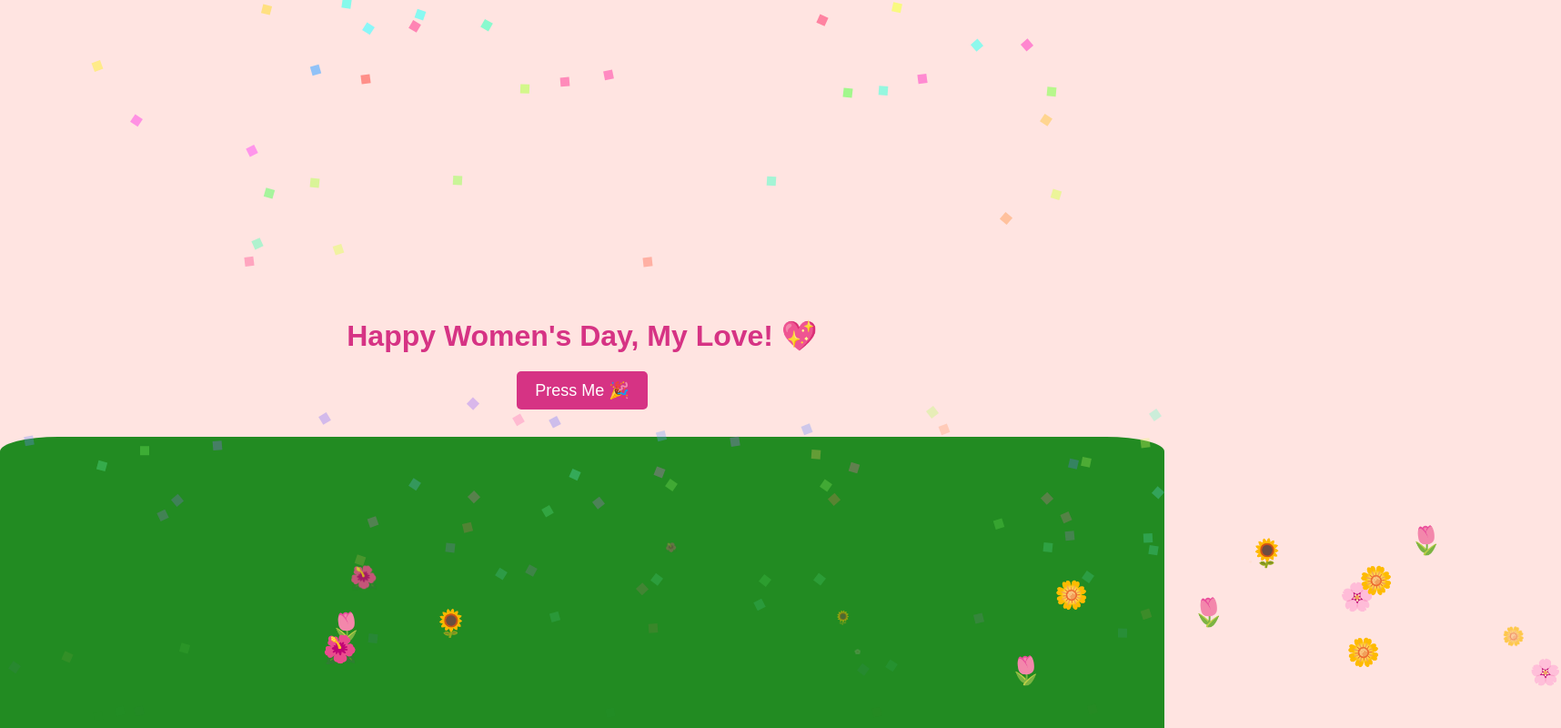
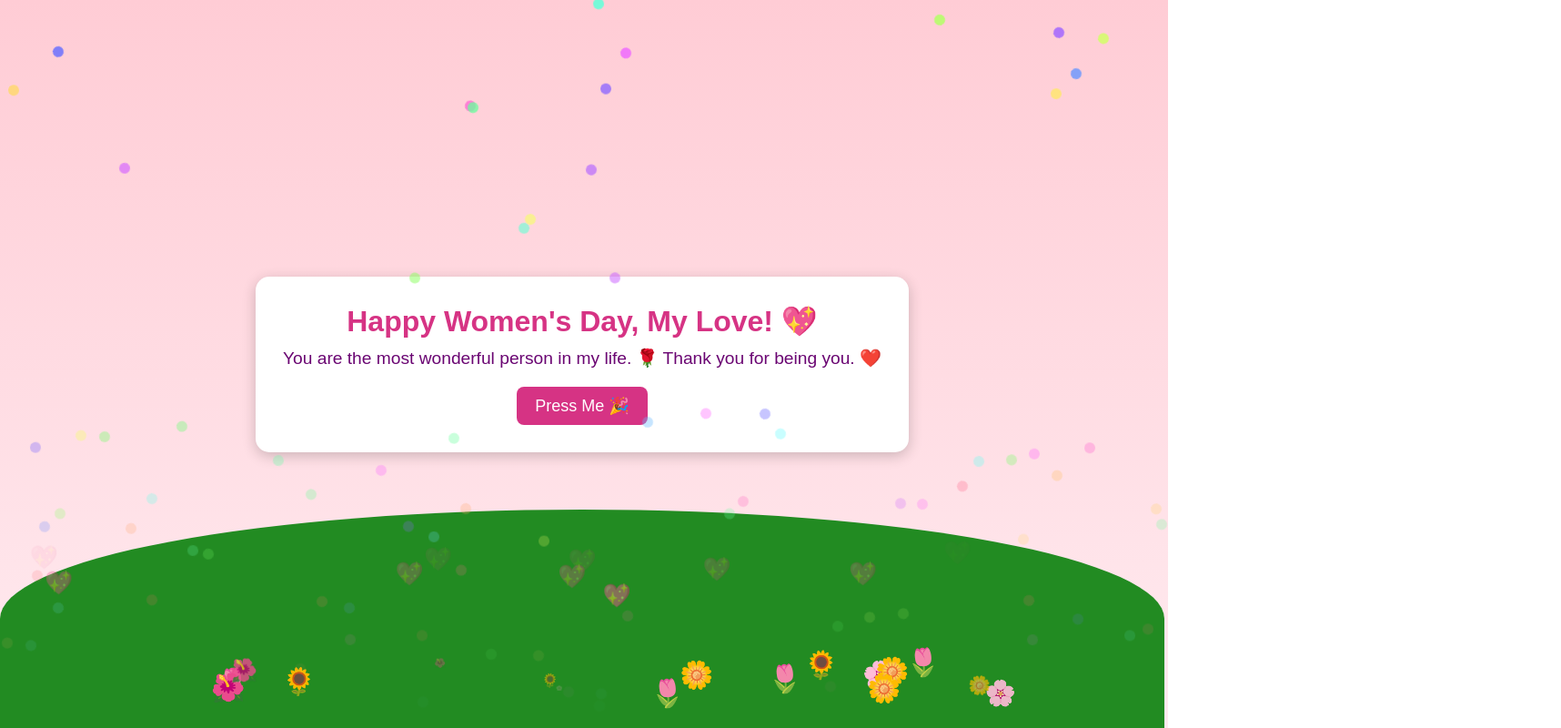
Before and after one commit to Ruslan-oss-max0/celebration, a plain HTML site: page index.html in a window 1280 px wide. Both pictures are taken after a click on the button "Press Me 🎉". Shown: the whole page at 91% size, 1716 px wide, since content can reach past the window. Drawn offline with Linux system fonts and the light colour scheme.

Commit message:
Changed the interactivity of the gift card

```diff
--- a/index.html
+++ b/index.html
@@ -1,17 +1,23 @@
 <!DOCTYPE html>
 <html lang="en">
-<head>
-    <meta charset="UTF-8">
-    <meta name="viewport" content="width=device-width, initial-scale=1.0">
-    <title>Love</title>
-    <link rel="stylesheet" href="./styles.css">
-</head>
-<body>
-    <h1 id="message">Happy Women's Day, My Love! 💖</h1>
-    <button onclick="showHill(), startCelebration()">Press Me 🎉</button>
+  <head>
+    <meta charset="UTF-8" />
+    <meta name="viewport" content="width=device-width, initial-scale=1.0" />
+    <title>Women's Day Celebration Card</title>
+    <link rel="stylesheet" href="./styles.css" />
+  </head>
+  <body>
+    <div class="card">
+      <h1 id="message">Happy Women's Day, My Love! 💖</h1>
+      <p id="hidden-message">
+        You are the most wonderful person in my life. 🌹 Thank you for being
+        you. ❤️
+      </p>
+      <button id="celebrate-btn">Press Me 🎉</button>
+    </div>
 
     <div id="hill" class="hill"></div>
 
     <script src="./main.js"></script>
-</body>
+  </body>
 </html>
--- a/main.js
+++ b/main.js
@@ -1,42 +1,65 @@
+document.addEventListener("DOMContentLoaded", () => {
+  const button = document.getElementById("celebrate-btn");
+  button.addEventListener("click", () => {
+    showHill();
+    startCelebration();
+    document.getElementById("hidden-message").style.opacity = "1";
+  });
+});
+
 function startCelebration() {
-    document.getElementById('message').style.opacity = '1';
+  document.getElementById("message").style.opacity = "1";
 
-    for (let i = 0; i < 100; i++) {
-        let confetti = document.createElement('div');
-        confetti.className = 'confetti';
+  for (let i = 0; i < 80; i++) {
+    let confetti = document.createElement("div");
+    confetti.className = "confetti";
     document.body.appendChild(confetti);
 
-        confetti.style.left = Math.random() * 100 + 'vw';
-        confetti.style.top = '-10px';
+    confetti.style.left = Math.random() * 100 + "vw";
+    confetti.style.top = "-10px";
     confetti.style.backgroundColor = `hsl(${Math.random() * 360}, 100%, 70%)`;
-        confetti.style.animationDuration = Math.random() * 3 + 2 + 's';
+    confetti.style.animationDuration = Math.random() * 3 + 2 + "s";
 
-        setTimeout(() => confetti.remove(), 5000);
+    confetti.addEventListener("animationend", () => confetti.remove());
+  }
+
+  // Floating hearts
+  for (let i = 0; i < 10; i++) {
+    let heart = document.createElement("div");
+    heart.className = "heart";
+    heart.innerHTML = "💖";
+    document.body.appendChild(heart);
+
+    heart.style.left = Math.random() * 100 + "vw";
+    heart.style.bottom = "10vh";
+    heart.style.animationDuration = Math.random() * 3 + 3 + "s";
+
+    setTimeout(() => heart.remove(), 5000);
   }
 }
 
 function showHill() {
-    document.getElementById('message').style.opacity = '1';
+  document.getElementById("message").style.opacity = "1";
 
-    let hill = document.getElementById('hill');
-    hill.style.bottom = "0"; // Move hill into view
+  let hill = document.getElementById("hill");
+  hill.style.bottom = "0";
 
   setTimeout(() => {
-        let flowerEmojis = ['🌸', '🌺', '🌻', '🌼', '🌷'];
-        for (let i = 0; i < 20; i++) { // Increase number of flowers for wide screens
-            let flower = document.createElement('div');
-            flower.className = 'flower';
-            flower.innerHTML = flowerEmojis[Math.floor(Math.random() * flowerEmojis.length)];
-            document.body.appendChild(flower);
+    let flowerEmojis = ["🌸", "🌺", "🌻", "🌼", "🌷"];
+    for (let i = 0; i < 20; i++) {
+      let flower = document.createElement("div");
+      flower.className = "flower";
+      flower.innerHTML =
+        flowerEmojis[Math.floor(Math.random() * flowerEmojis.length)];
+      hill.appendChild(flower);
 
-            // Adjust flower spread to match the wider hill
-            let randomX = Math.random() * 125 + 15; // Spread more widely (15vw - 85vw)
-            let randomY = Math.random() * 25 + 1; // Vary heights (10vh - 20vh)
+      let randomX = Math.random() * 80 + 10;
+      let randomY = Math.random() * 20 + 5;
 
-            flower.style.left = randomX + 'vw';
-            flower.style.bottom = randomY + 'vh';
+      flower.style.left = randomX + "%";
+      flower.style.bottom = randomY + "%";
 
-            flower.style.animationDelay = (i * 0.1) + 's'; // Staggered bloom effect
+      flower.style.animationDelay = i * 0.1 + "s";
     }
   }, 1000);
 }
--- a/styles.css
+++ b/styles.css
@@ -8,19 +8,36 @@ body {
   display: flex;
   flex-direction: column;
   justify-content: center;
-    font-family: Arial, Helvetica, sans-serif;
   align-items: center;
   height: 100vh;
-    background-color: #ffe4e1;
+  background: linear-gradient(to bottom, #ffccd5, #ffebf0);
+  font-family: "Poppins", Arial, sans-serif;
   text-align: center;
   overflow: hidden;
+}
+
+.card {
+  background: white;
+  padding: 30px;
+  border-radius: 15px;
+  box-shadow: 0 4px 15px rgba(0, 0, 0, 0.2);
+  text-align: center;
+  animation: fadeIn 1.5s ease-in-out;
 }
 
 h1 {
   font-size: 2em;
   color: #d63384;
   opacity: 0;
-    transition: opacity 1s ease-in-out;
+  animation: fadeIn 2s ease-in-out forwards;
+}
+
+p {
+  font-size: 1.2em;
+  color: #6a0572;
+  opacity: 0;
+  transition: opacity 1.5s ease-in-out;
+  margin-top: 10px;
 }
 
 button {
@@ -29,9 +46,10 @@ button {
   background-color: #d63384;
   color: white;
   border: none;
-    border-radius: 5px;
+  border-radius: 8px;
   cursor: pointer;
   margin-top: 20px;
+  transition: 0.3s ease-in-out;
 }
 
 button:hover {
@@ -40,10 +58,10 @@ button:hover {
 
 .confetti {
   position: absolute;
-    width: 10px;
-    height: 10px;
-    background: #ff69b4;
-    opacity: 0.8;
+  width: 12px;
+  height: 12px;
+  border-radius: 50%;
+  opacity: 0.9;
   animation: fall linear infinite;
 }
 
@@ -53,10 +71,11 @@ button:hover {
   left: 50%;
   transform: translateX(-50%);
   width: 100%;
-    height: 40%;
-    background: #228B22; /* Green hill */
-    border-radius: 5% 5% 0 0;
+  height: 30%;
+  background: #228b22;
+  border-radius: 50% 50% 0 0;
   transition: bottom 1s ease-in-out;
+  overflow: hidden;
 }
 
 .flower {
@@ -65,6 +84,24 @@ button:hover {
   opacity: 0;
   transform: scale(0);
   animation: bloom 1s ease-in-out forwards;
+}
+
+.heart {
+  position: absolute;
+  font-size: 25px;
+  opacity: 0;
+  animation: floatUp 3s ease-in-out infinite;
+}
+
+@keyframes fadeIn {
+  from {
+    opacity: 0;
+    transform: scale(0.8);
+  }
+  to {
+    opacity: 1;
+    transform: scale(1);
+  }
 }
 
 @keyframes fall {
@@ -84,3 +121,14 @@ button:hover {
     transform: scale(1);
   }
 }
+
+@keyframes floatUp {
+  from {
+    opacity: 1;
+    transform: translateY(0);
+  }
+  to {
+    opacity: 0;
+    transform: translateY(-100px);
+  }
+}
```
Lines whose indentation alone changed are shown as unchanged.
